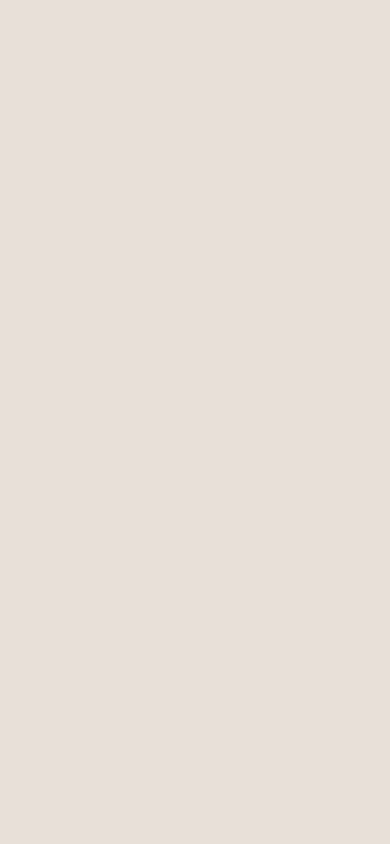
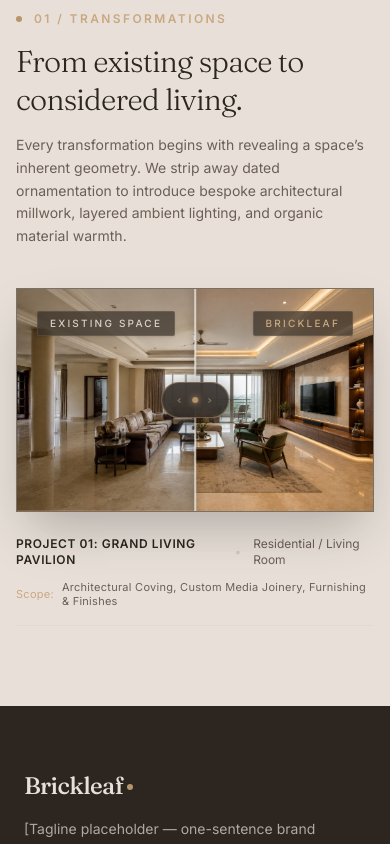
Before and after one commit to ritesh-prajan/Brickleaf, a React (Vite) app: page / in a window 390 px wide. Shown: the part 6400-7244 px from the top of the page. Before the commit the page ends 6330 px from the top, so only its background shows below. Built offline with nearby package versions, Linux system fonts and the light colour scheme.

Commit message:
feat: add interactive Before/After transformation comparison section with precision clipping and luxury editorial styling

```diff
--- a/src/App.jsx
+++ b/src/App.jsx
@@ -22,8 +22,8 @@ function AppContent() {
           <Route path="/contact" element={<Contact />} />
         </Routes>
       </main>
-      {/* Footer rendered on sub-pages only — homepage is the pure immersive room experience */}
-      {!isHome && <Footer />}
+      {/* Footer rendered at the bottom of the page */}
+      <Footer />
     </div>
   )
 }
--- /dev/null
+++ b/src/components/transformation/BeforeAfterComparison.jsx
@@ -0,0 +1,168 @@
+import { useState, useRef, useCallback } from 'react'
+
+/**
+ * BeforeAfterComparison — High-precision interactive dual-layer comparison.
+ *
+ * Base Layer: AFTER image (Brickleaf designed interior)
+ * Top Layer:  BEFORE image (Existing dated interior), clipped via GPU clipPath.
+ *
+ * Controls:
+ * - Pointer events (mouse & touch) with setPointerCapture for smooth dragging.
+ * - Keyboard accessible slider (Arrow keys / Home / End).
+ * - Identical image scaling & zero perspective drift.
+ */
+export default function BeforeAfterComparison({
+  beforeImage = '/transformations/living-room-before.jpg',
+  afterImage = '/transformations/living-room-after.jpg',
+  beforeLabel = 'Existing Space',
+  afterLabel = 'Brickleaf',
+  aspectRatio = 'aspect-[16/10] sm:aspect-[16/10] md:aspect-[16/10] lg:aspect-[16/10]',
+  initialPosition = 50,
+}) {
+  const [sliderPos, setSliderPos] = useState(initialPosition)
+  const [isDragging, setIsDragging] = useState(false)
+  const containerRef = useRef(null)
+
+  // Calculate position from pointer event
+  const updatePosition = useCallback((clientX) => {
+    if (!containerRef.current) return
+    const rect = containerRef.current.getBoundingClientRect()
+    const x = clientX - rect.left
+    const percent = Math.max(0, Math.min(100, (x / rect.width) * 100))
+    setSliderPos(percent)
+  }, [])
+
+  // Pointer Down
+  const handlePointerDown = (e) => {
+    setIsDragging(true)
+    updatePosition(e.clientX)
+    try {
+      e.currentTarget.setPointerCapture(e.pointerId)
+    } catch {
+      // fallback if capture unsupported
+    }
+  }
+
+  // Pointer Move
+  const handlePointerMove = (e) => {
+    if (!isDragging) return
+    updatePosition(e.clientX)
+  }
+
+  // Pointer Up / Cancel
+  const handlePointerUp = (e) => {
+    setIsDragging(false)
+    try {
+      e.currentTarget.releasePointerCapture(e.pointerId)
+    } catch {
+      // fallback
+    }
+  }
+
+  // Keyboard navigation
+  const handleKeyDown = (e) => {
+    const step = e.shiftKey ? 10 : 2
+    if (e.key === 'ArrowLeft' || e.key === 'ArrowDown') {
+      e.preventDefault()
+      setSliderPos((prev) => Math.max(0, prev - step))
+    } else if (e.key === 'ArrowRight' || e.key === 'ArrowUp') {
+      e.preventDefault()
+      setSliderPos((prev) => Math.min(100, prev + step))
+    } else if (e.key === 'Home') {
+      e.preventDefault()
+      setSliderPos(0)
+    } else if (e.key === 'End') {
+      e.preventDefault()
+      setSliderPos(100)
+    }
+  }
+
+  return (
+    <div
+      ref={containerRef}
+      role="slider"
+      tabIndex={0}
+      aria-label="Before and After transformation slider"
+      aria-valuenow={Math.round(sliderPos)}
+      aria-valuemin={0}
+      aria-valuemax={100}
+      aria-valuetext={`${Math.round(sliderPos)}% existing space visible`}
+      onKeyDown={handleKeyDown}
+      onPointerDown={handlePointerDown}
+      onPointerMove={handlePointerMove}
+      onPointerUp={handlePointerUp}
+      onPointerCancel={handlePointerUp}
+      className={`
+        relative w-full ${aspectRatio} overflow-hidden select-none cursor-ew-resize
+        touch-none outline-none focus-visible:ring-1 focus-visible:ring-amber
+        border border-line/40 shadow-2xl bg-ink/90
+      `}
+      style={{ touchAction: 'pan-y' }}
+    >
+      {/* ── 1. BASE LAYER: AFTER IMAGE (BRICKLEAF INTERIOR) ── */}
+      <img
+        src={afterImage}
+        alt="Brickleaf redesigned luxury interior with bespoke wood millwork, architectural cove lighting, and modern furnishings"
+        className="absolute inset-0 w-full h-full object-cover object-center pointer-events-none"
+        loading="lazy"
+        decoding="async"
+        draggable={false}
+      />
+
+      {/* ── 2. TOP LAYER: BEFORE IMAGE (EXISTING SPACE) WITH GPU CLIP-PATH ── */}
+      <img
+        src={beforeImage}
+        alt="Original existing interior space before Brickleaf transformation"
+        className="absolute inset-0 w-full h-full object-cover object-center pointer-events-none transition-none"
+        style={{
+          clipPath: `inset(0 ${100 - sliderPos}% 0 0)`,
+          WebkitClipPath: `inset(0 ${100 - sliderPos}% 0 0)`,
+        }}
+        loading="lazy"
+        decoding="async"
+        draggable={false}
+      />
+
+      {/* ── 3. LABELS: REFINED EDITORIAL OVERLAYS ── */}
+      <div className="absolute top-5 left-5 z-20 pointer-events-none">
+        <span className="inline-block px-3 py-1 bg-ink/65 backdrop-blur-md text-cream/90 text-[10px] tracking-[0.22em] uppercase font-medium border border-cream/10 rounded-[2px] shadow-sm">
+          {beforeLabel}
+        </span>
+      </div>
+
+      <div className="absolute top-5 right-5 z-20 pointer-events-none">
+        <span className="inline-block px-3 py-1 bg-ink/65 backdrop-blur-md text-sand text-[10px] tracking-[0.22em] uppercase font-medium border border-cream/10 rounded-[2px] shadow-sm">
+          {afterLabel}
+        </span>
+      </div>
+
+      {/* ── 4. VERTICAL DRAGGABLE 1PX DIVIDER & REFINED LUXURY HANDLE ── */}
+      <div
+        className="absolute top-0 bottom-0 z-30 pointer-events-none flex items-center justify-center -translate-x-1/2"
+        style={{ left: `${sliderPos}%` }}
+      >
+        {/* 1px Vertical Divider Line */}
+        <div className="w-[1.5px] h-full bg-cream/80 shadow-[0_0_8px_rgba(0,0,0,0.5)] transition-colors duration-200" />
+
+        {/* Minimal Luxury Central Handle */}
+        <div
+          className={`
+            absolute top-1/2 -translate-y-1/2
+            h-9 px-3.5 rounded-full
+            bg-ink/85 backdrop-blur-md
+            border border-sand/40
+            shadow-[0_4px_20px_rgba(0,0,0,0.45)]
+            flex items-center gap-2
+            text-cream text-[10px] tracking-widest font-mono
+            transition-transform duration-200
+            ${isDragging ? 'scale-105 border-amber ring-2 ring-amber/20' : 'hover:scale-105 hover:border-sand'}
+          `}
+        >
+          <span className="text-sand/70 text-xs">‹</span>
+          <span className="w-1.5 h-1.5 rounded-full bg-amber shadow-[0_0_6px_var(--color-amber)]" />
+          <span className="text-sand/70 text-xs">›</span>
+        </div>
+      </div>
+    </div>
+  )
+}
--- /dev/null
+++ b/src/components/transformation/BeforeAfterSection.jsx
@@ -0,0 +1,67 @@
+import Eyebrow from '../ui/Eyebrow'
+import BeforeAfterComparison from './BeforeAfterComparison'
+
+/**
+ * BeforeAfterSection — Editorial Before/After Transformation Section.
+ *
+ * Showcases the physical metamorphosis of spaces transformed by Brickleaf.
+ */
+export default function BeforeAfterSection() {
+  return (
+    <section
+      id="transformations"
+      className="relative z-10 w-full py-20 sm:py-28 md:py-36 px-4 sm:px-6 lg:px-12 bg-cream/95 text-ink border-t border-line/40"
+      aria-label="Spatial Transformations"
+    >
+      <div className="max-w-6xl mx-auto space-y-10 sm:space-y-14">
+
+        {/* ── Editorial Header ───────────────────────────────────── */}
+        <header className="space-y-4 max-w-2xl text-left">
+          <div className="flex items-center gap-3">
+            <span className="w-1.5 h-1.5 rounded-full bg-amber" />
+            <Eyebrow className="text-sand">01 / Transformations</Eyebrow>
+          </div>
+
+          <h2 className="font-display text-3xl sm:text-4xl md:text-5xl font-light text-ink leading-tight tracking-tight">
+            From existing space <br className="hidden sm:inline" />
+            to considered living.
+          </h2>
+
+          <p className="text-ink-soft text-sm sm:text-base leading-relaxed max-w-xl font-body">
+            Every transformation begins with revealing a space’s inherent geometry. We strip away dated ornamentation to introduce bespoke architectural millwork, layered ambient lighting, and organic material warmth.
+          </p>
+        </header>
+
+        {/* ── Interactive Comparison Slider ──────────────────────── */}
+        <div className="w-full space-y-4">
+          <BeforeAfterComparison
+            beforeImage="/transformations/living-room-before.jpg"
+            afterImage="/transformations/living-room-after.jpg"
+            beforeLabel="Existing Space"
+            afterLabel="Brickleaf"
+            initialPosition={50}
+          />
+
+          {/* ── Metadata & Caption Bar ─────────────────────────────── */}
+          <footer className="flex flex-col sm:flex-row sm:items-center justify-between gap-3 pt-2 text-xs border-b border-line/30 pb-4 font-body">
+            <div className="flex items-center gap-3">
+              <span className="font-semibold tracking-wider text-ink uppercase">
+                Project 01: Grand Living Pavilion
+              </span>
+              <span className="text-line">•</span>
+              <span className="text-ink-soft">
+                Residential / Living Room
+              </span>
+            </div>
+
+            <div className="flex items-center gap-2 text-ink-soft text-[11px] tracking-wide">
+              <span className="text-sand">Scope:</span>
+              <span>Architectural Coving, Custom Media Joinery, Furnishing &amp; Finishes</span>
+            </div>
+          </footer>
+        </div>
+
+      </div>
+    </section>
+  )
+}
--- a/src/pages/Home.jsx
+++ b/src/pages/Home.jsx
@@ -1,15 +1,20 @@
 import SignatureScrollHero from '../components/SignatureScrollHero/SignatureScrollHero'
+import BeforeAfterSection from '../components/transformation/BeforeAfterSection'
 
 /**
- * Home — Immersive Fullscreen Room Transformation Homepage
+ * Home — Flagship Homepage
  *
- * The room experience IS the entire homepage.
- * Fixed header above, full-screen room filling the viewport, controlled entirely by scroll.
+ * 1. SignatureScrollHero: Fullscreen interactive scroll-driven interior build sequence.
+ * 2. BeforeAfterSection: Interactive editorial slider comparing real before & after transformations.
  */
 export default function Home() {
   return (
     <div className="w-full">
+      {/* ── 1. Flagship Immersive Scroll Transformation Hero ── */}
       <SignatureScrollHero />
+
+      {/* ── 2. Editorial Before/After Transformation Section ── */}
+      <BeforeAfterSection />
     </div>
   )
 }
```
Also changed, not shown: public/transformations/living-room-after.jpg (added), public/transformations/living-room-before.jpg (added).
